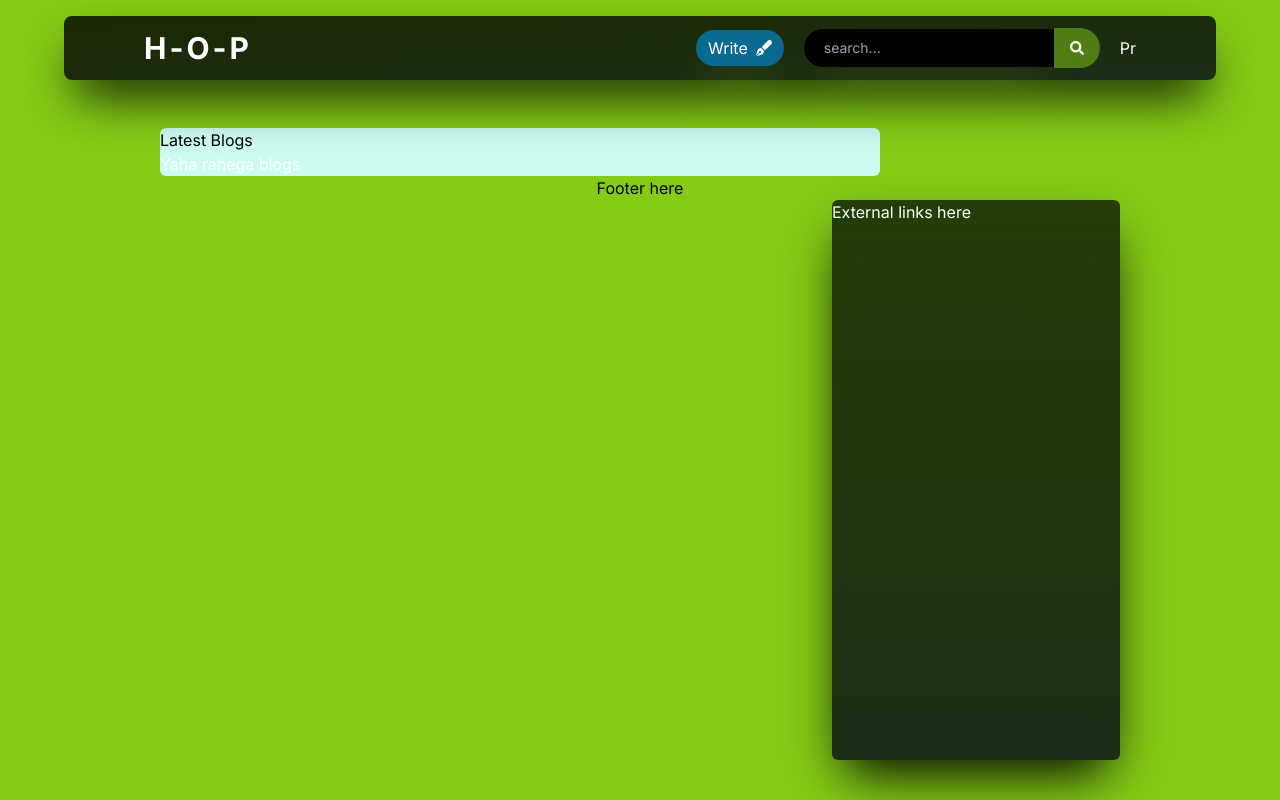
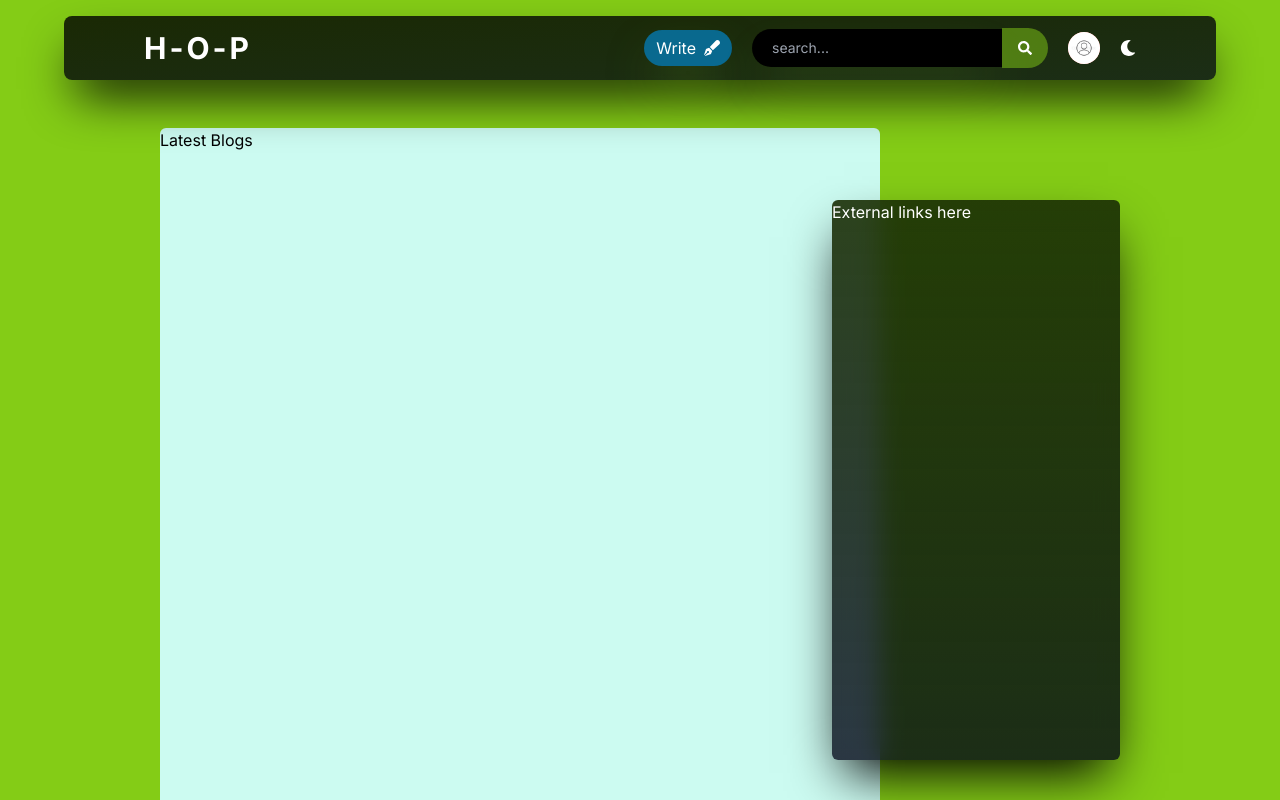
Before and after one commit to AnmolDotX/heapofpens, a Next.js app: page / in a window 1280 px wide. Shown: the top 800 px of the page. Built offline with nearby package versions, Linux system fonts and the light colour scheme.

Commit message:
navbar completed, dark mode added

```diff
--- a/package.json
+++ b/package.json
@@ -14,7 +14,8 @@
     "next": "14.0.4",
     "react": "^18",
     "react-dom": "^18",
-    "react-icons": "^4.12.0"
+    "react-icons": "^4.12.0",
+    "react-redux": "^9.0.4"
   },
   "devDependencies": {
     "autoprefixer": "^10.0.1",
--- a/src/app/layout.jsx
+++ b/src/app/layout.jsx
@@ -1,7 +1,7 @@
 import { Inter } from "next/font/google";
-import './globals.css'
+import "./globals.css";
 import StoreProvider from "@/lib/StoreProvider";
-import { ExternalLinks, Footer, Header } from "@/components";
+import { ExternalLinks, Footer, HTMLWrapper, Header } from "@/components";
 
 const inter = Inter({ subsets: ["latin"] });
 
@@ -12,15 +12,19 @@ export const metadata = {
 
 export default function RootLayout({ children }) {
   return (
-    <html lang='en' className="">
-      <body className={`${inter.className} flex flex-col items-center dark:bg-black bg-lime-500`}>
-        <Header />
-        <main className="flex items-start justify-between text-white px-40 mt-32 w-full">
-          <StoreProvider>{children}</StoreProvider>
-          <ExternalLinks />
-        </main>
-        <Footer/>
-      </body>
-    </html>
+    <StoreProvider>
+      <HTMLWrapper>
+        <body
+          className={`${inter.className} flex flex-col items-center dark:bg-black bg-lime-500`}
+        >
+          <Header />
+          <main className='flex items-start justify-between text-white px-40 mt-32 w-full'>
+            {children}
+            <ExternalLinks />
+          </main>
+          <Footer />
+        </body>
+      </HTMLWrapper>
+    </StoreProvider>
   );
 }
--- a/src/app/page.jsx
+++ b/src/app/page.jsx
@@ -6,7 +6,7 @@ const HomePage = () => {
   const data = useSelector((state) => state.demo.demoName);
   // console.log(data);
   return (
-    <section className="flex flex-col justify-between rounded-md bg-teal-100 w-[75%]">
+    <section className="flex flex-col justify-between rounded-md bg-teal-100 w-[75%] min-h-screen">
       <h1 className='text-black'>Latest Blogs</h1>
       <h5>Yaha rahega blogs</h5>
     </section>
--- a/src/components/ExternalLinks.jsx
+++ b/src/components/ExternalLinks.jsx
@@ -1,8 +1,8 @@
 const ExternalLinks = () => {
     return (
-        <div className="fixed bottom-10 right-40 z-10 dark:bg-lime-400 bg-gradient-to-t from-slate-950/80 to-lime-950/90 h-[70%] w-72 rounded-md backdrop-filter backdrop-blur-md shadow-black shadow-2xl">
+        <aside className="fixed bottom-10 right-40 z-10 dark:bg-lime-400 bg-gradient-to-t from-slate-950/80 to-lime-950/90 h-[70%] w-72 rounded-md backdrop-filter backdrop-blur-md shadow-black shadow-2xl">
             External links here
-        </div>
+        </aside>
     );
 }
 
--- /dev/null
+++ b/src/components/HTMLWrapper.jsx
@@ -0,0 +1,13 @@
+'use client'
+import { useSelector } from "react-redux";
+
+const HTMLWrapper = ({children}) => {
+    const isDark = useSelector(state => state.toggleDark.isDark);
+    return (
+        <html className={isDark ? "dark" : ""}>
+            {children}
+        </html>
+    );
+}
+
+export default HTMLWrapper;
--- a/src/components/Header.jsx
+++ b/src/components/Header.jsx
@@ -1,4 +1,4 @@
-import { HeaderWrap, SearchBar, UserProfile } from "@/components";
+import { HeaderWrap, SearchBar, ToggleDark, UserProfile } from "@/components";
 import { FaPenFancy } from 'react-icons/fa'
 
 const Header = () => {
@@ -9,6 +9,7 @@ const Header = () => {
                 <button className="flex items-center gap-2 bg-sky-600/70 transition-all duration-300 hover:bg-sky-600 active:bg-sky-500 shadow-2xl shadow-lime-500/50 py-[6px] px-3 rounded-full"><span>Write</span> <FaPenFancy /></button>
                 <SearchBar/>
                 <UserProfile/>
+                <ToggleDark/>
             </div>
 
         </HeaderWrap>
--- /dev/null
+++ b/src/components/ToggleDark.jsx
@@ -0,0 +1,25 @@
+'use client'
+
+import { toggleDark } from "@/lib/features/toggleDarkSlice";
+import { useDispatch, useSelector } from "react-redux";
+import { FaMoon, FaSun } from 'react-icons/fa'
+
+const ToggleDark = () => {
+    const dispatch = useDispatch();
+    const handleToggle = () => {
+        dispatch(toggleDark())
+    }
+
+    const isDark = useSelector(state=>state.toggleDark.isDark);
+    console.log(isDark);
+
+    return (
+        <button name="toggle dark/light" onClick={handleToggle}>
+            {
+                isDark ? <FaSun /> : <FaMoon />
+            }
+        </button>
+    );
+}
+
+export default ToggleDark;
--- a/src/components/UserProfile.jsx
+++ b/src/components/UserProfile.jsx
@@ -1,7 +1,9 @@
+import Image from "next/image";
+
 const UserProfile = () => {
     return (
-        <div>
-            Pr
+        <div className="flex items-center justify-center h-8 w-8 bg-red-400 rounded-full">
+            <Image src="/ProfileDummy.jpg" width={100} height={100} className="rounded-full" alt="profile image" />
         </div>
     );
 }
--- a/src/components/index.js
+++ b/src/components/index.js
@@ -1,3 +1,4 @@
+import HTMLWrapper from "./HTMLWrapper";
 import Header from "./Header";
 import HeaderWrap from "./HeaderWrap";
 import Footer from "./Footer";
@@ -5,5 +6,6 @@ import ExternalLinks from "./ExternalLinks";
 import SearchBar from "./SearchBar";
 import UserProfile from "./UserProfile";
 import BlogCard from "./BlogCard";
+import ToggleDark from "./ToggleDark";
 
-export {Header, Footer, ExternalLinks, SearchBar, BlogCard, UserProfile, HeaderWrap}
+export {HTMLWrapper,Header, Footer, ExternalLinks, SearchBar, BlogCard, UserProfile, ToggleDark, HeaderWrap}
--- /dev/null
+++ b/src/lib/features/toggleDarkSlice.js
@@ -0,0 +1,16 @@
+import { createSlice } from "@reduxjs/toolkit";
+
+export const toggleDarkSlice = createSlice({
+  name: "toggleDark",
+  initialState: {
+    isDark: false,
+  },
+  reducers: {
+    toggleDark: (state, action) => {
+      state.isDark = !state.isDark
+    },
+  },
+});
+
+export const { toggleDark } = toggleDarkSlice.actions;
+export default toggleDarkSlice.reducer;
--- a/src/lib/store.js
+++ b/src/lib/store.js
@@ -1,10 +1,12 @@
 import { configureStore } from "@reduxjs/toolkit";
 import demoReducer from "./features/demoData";
+import toggleReducer from './features/toggleDarkSlice'
 
 export const makeStore = () => {
     return configureStore({
         reducer : {
-            demo : demoReducer
+            demo : demoReducer,
+            toggleDark : toggleReducer
         }
     })
 }
```
Also changed, not shown: public/ProfileDummy.jpg (added), 1 other file (tests, documents, lock files or other folders).
